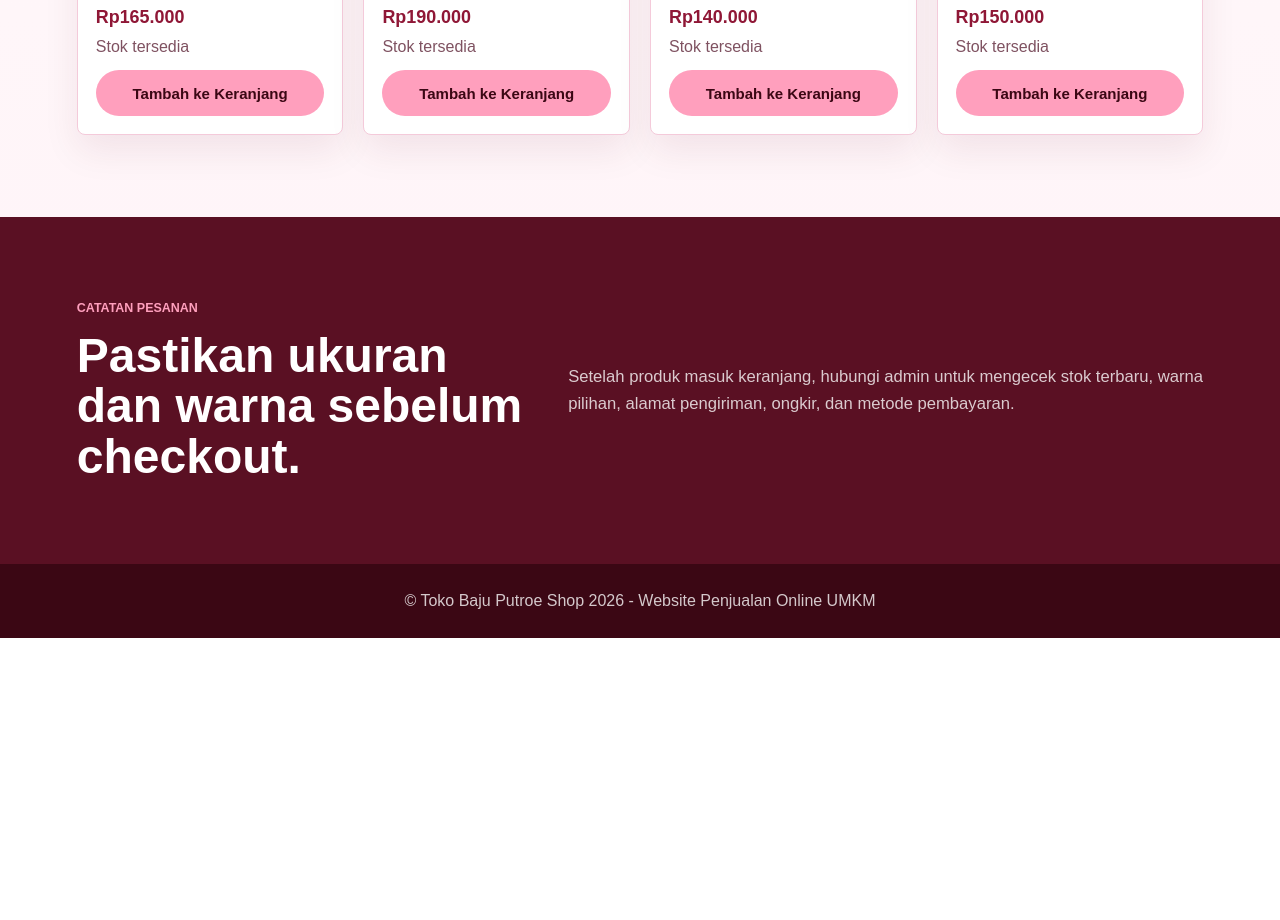
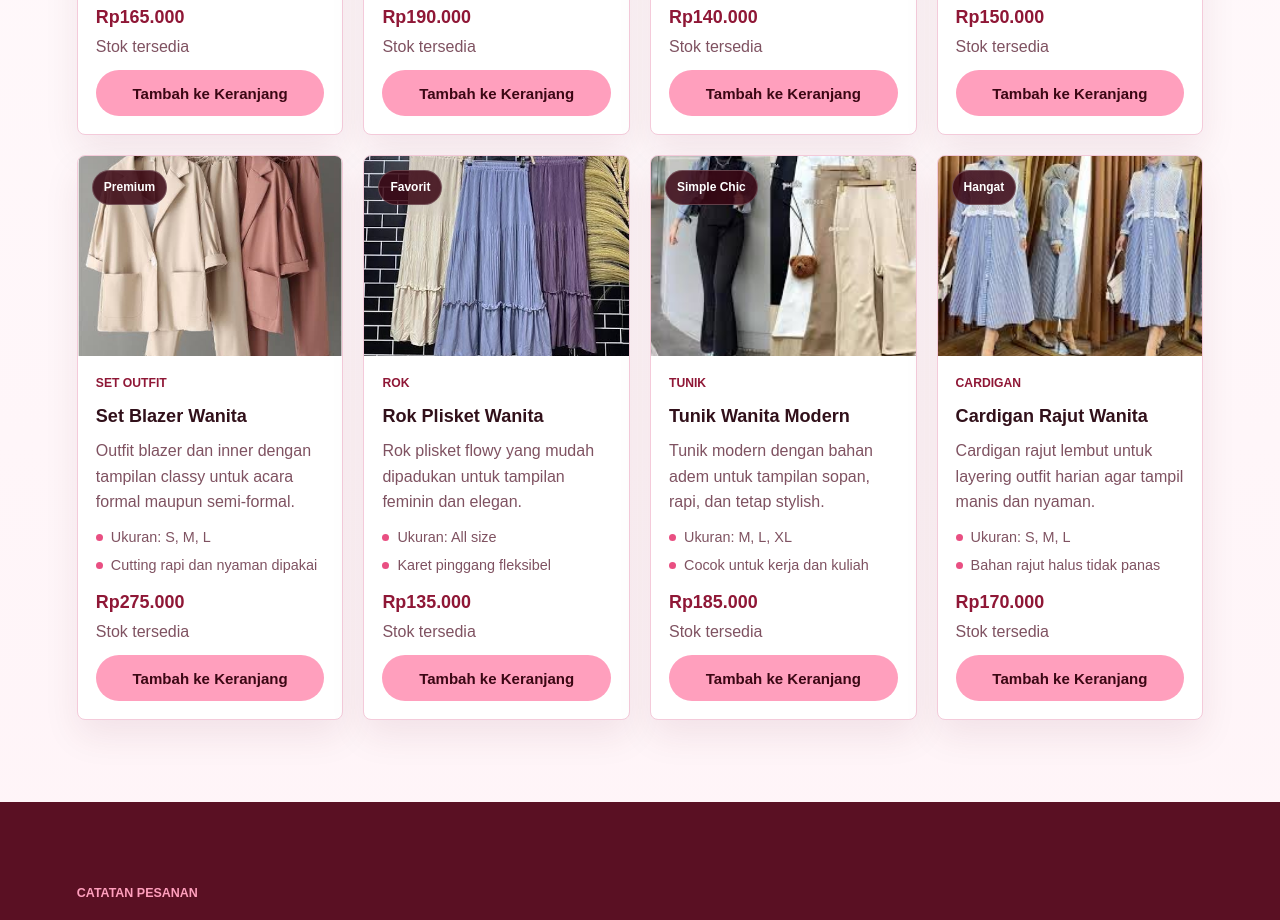
Before and after one commit to irpitmatcha/penjualan-web, a plain HTML site: page produk.html in a window 1280 px wide. Shown: the part 1630-2550 px from the top of the page. Before the commit the page ends 2268 px from the top, so only its background shows below. Drawn offline with Linux system fonts and the light colour scheme.

Commit message:
Update katalog produk, gambar, dan homepage ke index

```diff
--- a/produk.html
+++ b/produk.html
@@ -14,9 +14,9 @@
         </div>
     </div>
     <header class="site-header">
-        <a class="brand" href="beranda.html">Toko Baju Putroe Shop</a>
+        <a class="brand" href="index.html">Toko Baju Putroe Shop</a>
         <nav class="nav-links" aria-label="Navigasi utama">
-            <a href="beranda.html">Beranda</a>
+            <a href="index.html">Beranda</a>
             <a class="active" href="produk.html">Produk</a>
             <a href="tentang.html">Tentang</a>
             <a href="kontak.html">Kontak</a>
@@ -173,7 +173,7 @@
 
                 <article class="product-card">
                     <figure class="product-media">
-                        <img src="gambar7.jpg" alt="Mini dress wanita">
+                        <img src="gambar11.jpg" alt="Mini dress wanita">
                         <figcaption>Trendi</figcaption>
                     </figure>
                     <div class="product-content">
@@ -212,6 +212,90 @@
                         <button class="button primary add-to-cart" type="button" data-name="Celana Kulot Wanita" data-price="150000">Tambah ke Keranjang</button>
                     </div>
                 </article>
+
+                <article class="product-card">
+                    <figure class="product-media">
+                        <img src="gambar9.jpg" alt="Set blazer wanita">
+                        <figcaption>Premium</figcaption>
+                    </figure>
+                    <div class="product-content">
+                        <span class="product-tag">Set Outfit</span>
+                        <h2>Set Blazer Wanita</h2>
+                        <p>Outfit blazer dan inner dengan tampilan classy untuk acara formal maupun semi-formal.</p>
+                        <ul class="product-details">
+                            <li>Ukuran: S, M, L</li>
+                            <li>Cutting rapi dan nyaman dipakai</li>
+                        </ul>
+                        <div class="product-meta">
+                            <strong>Rp275.000</strong>
+                            <span>Stok tersedia</span>
+                        </div>
+                        <button class="button primary add-to-cart" type="button" data-name="Set Blazer Wanita" data-price="275000">Tambah ke Keranjang</button>
+                    </div>
+                </article>
+
+                <article class="product-card">
+                    <figure class="product-media">
+                        <img src="gambar10.jpg" alt="Rok plisket wanita">
+                        <figcaption>Favorit</figcaption>
+                    </figure>
+                    <div class="product-content">
+                        <span class="product-tag">Rok</span>
+                        <h2>Rok Plisket Wanita</h2>
+                        <p>Rok plisket flowy yang mudah dipadukan untuk tampilan feminin dan elegan.</p>
+                        <ul class="product-details">
+                            <li>Ukuran: All size</li>
+                            <li>Karet pinggang fleksibel</li>
+                        </ul>
+                        <div class="product-meta">
+                            <strong>Rp135.000</strong>
+                            <span>Stok tersedia</span>
+                        </div>
+                        <button class="button primary add-to-cart" type="button" data-name="Rok Plisket Wanita" data-price="135000">Tambah ke Keranjang</button>
+                    </div>
+                </article>
+
+                <article class="product-card">
+                    <figure class="product-media">
+                        <img src="gambar6.jpg" alt="Tunik wanita">
+                        <figcaption>Simple Chic</figcaption>
+                    </figure>
+                    <div class="product-content">
+                        <span class="product-tag">Tunik</span>
+                        <h2>Tunik Wanita Modern</h2>
+                        <p>Tunik modern dengan bahan adem untuk tampilan sopan, rapi, dan tetap stylish.</p>
+                        <ul class="product-details">
+                            <li>Ukuran: M, L, XL</li>
+                            <li>Cocok untuk kerja dan kuliah</li>
+                        </ul>
+                        <div class="product-meta">
+                            <strong>Rp185.000</strong>
+                            <span>Stok tersedia</span>
+                        </div>
+                        <button class="button primary add-to-cart" type="button" data-name="Tunik Wanita Modern" data-price="185000">Tambah ke Keranjang</button>
+                    </div>
+                </article>
+
+                <article class="product-card">
+                    <figure class="product-media">
+                        <img src="gambar7.jpg" alt="Cardigan rajut wanita">
+                        <figcaption>Hangat</figcaption>
+                    </figure>
+                    <div class="product-content">
+                        <span class="product-tag">Cardigan</span>
+                        <h2>Cardigan Rajut Wanita</h2>
+                        <p>Cardigan rajut lembut untuk layering outfit harian agar tampil manis dan nyaman.</p>
+                        <ul class="product-details">
+                            <li>Ukuran: S, M, L</li>
+                            <li>Bahan rajut halus tidak panas</li>
+                        </ul>
+                        <div class="product-meta">
+                            <strong>Rp170.000</strong>
+                            <span>Stok tersedia</span>
+                        </div>
+                        <button class="button primary add-to-cart" type="button" data-name="Cardigan Rajut Wanita" data-price="170000">Tambah ke Keranjang</button>
+                    </div>
+                </article>
             </div>
         </section>
 
```
Also changed, not shown: index.html (renamed from beranda.html, +2 -2 lines), keranjang.html (+2 -2 lines), kontak.html (+2 -2 lines), tentang.html (+2 -2 lines), gambar10.jpg (added), gambar11.jpg (added), gambar12.jpg (added), gambar9.jpg (added).
